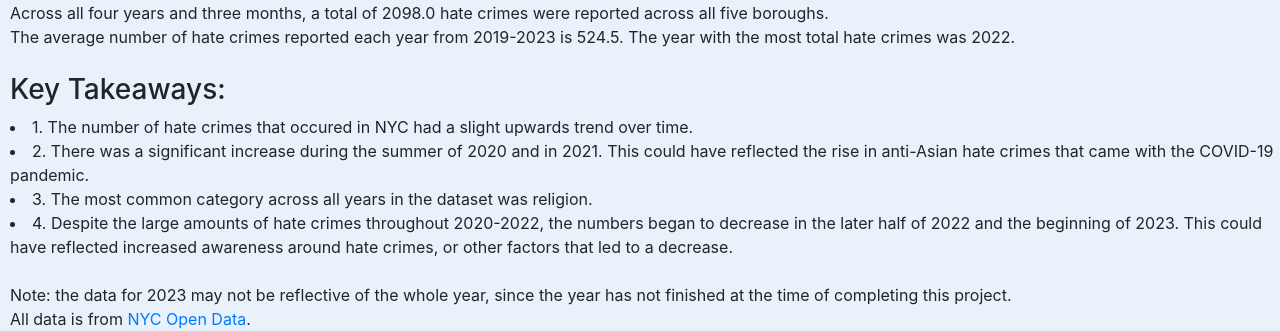
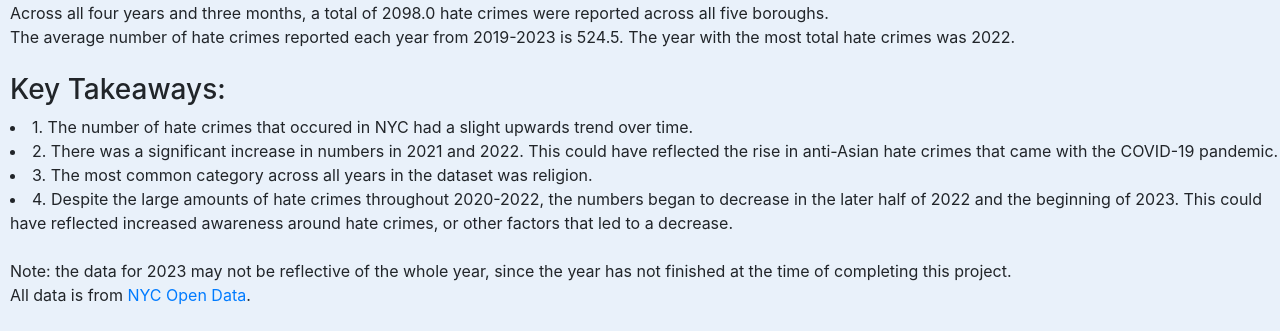
Before and after one commit to gloria-xia/dataJournalism, a Flask app: page /macro in a window 1280 px wide. Shown: the part 661-992 px from the top of the page. After the commit the page ends 966 px from the top, so only its background shows below. Run offline with Flask 3, Linux system fonts and the light colour scheme.

Commit message:
another quick change to macro html

```diff
--- a/templates/macro.html
+++ b/templates/macro.html
@@ -77,7 +77,7 @@
         1. The number of hate crimes that occured in NYC had a slight upwards trend over time.
       </li>
       <li>
-        2.  There was a significant increase during the summer of 2020 and in 2021. This could have reflected the rise in anti-Asian hate crimes that came with the COVID-19 pandemic.
+        2.  There was a significant increase in numbers in 2021 and 2022. This could have reflected the rise in anti-Asian hate crimes that came with the COVID-19 pandemic.
       </li>
       <li>
         3. The most common category across all years in the dataset was religion.
```
